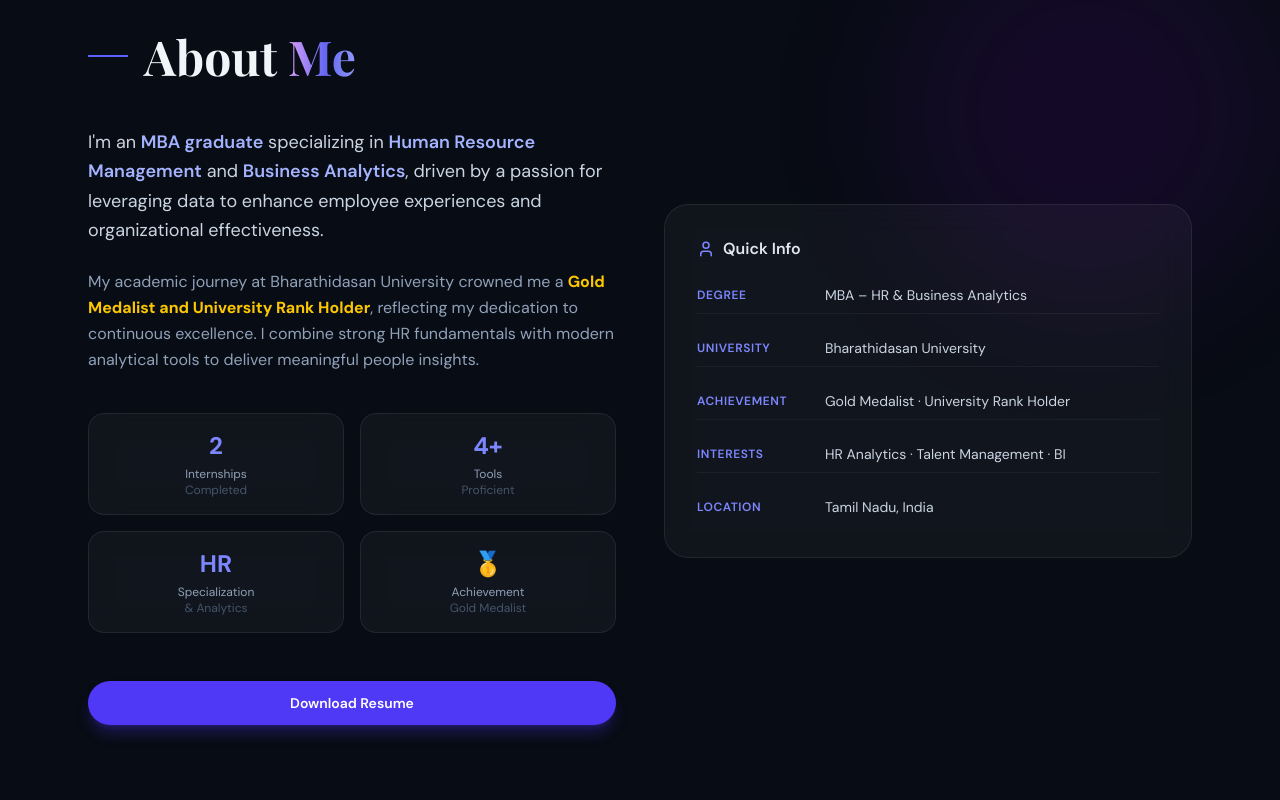
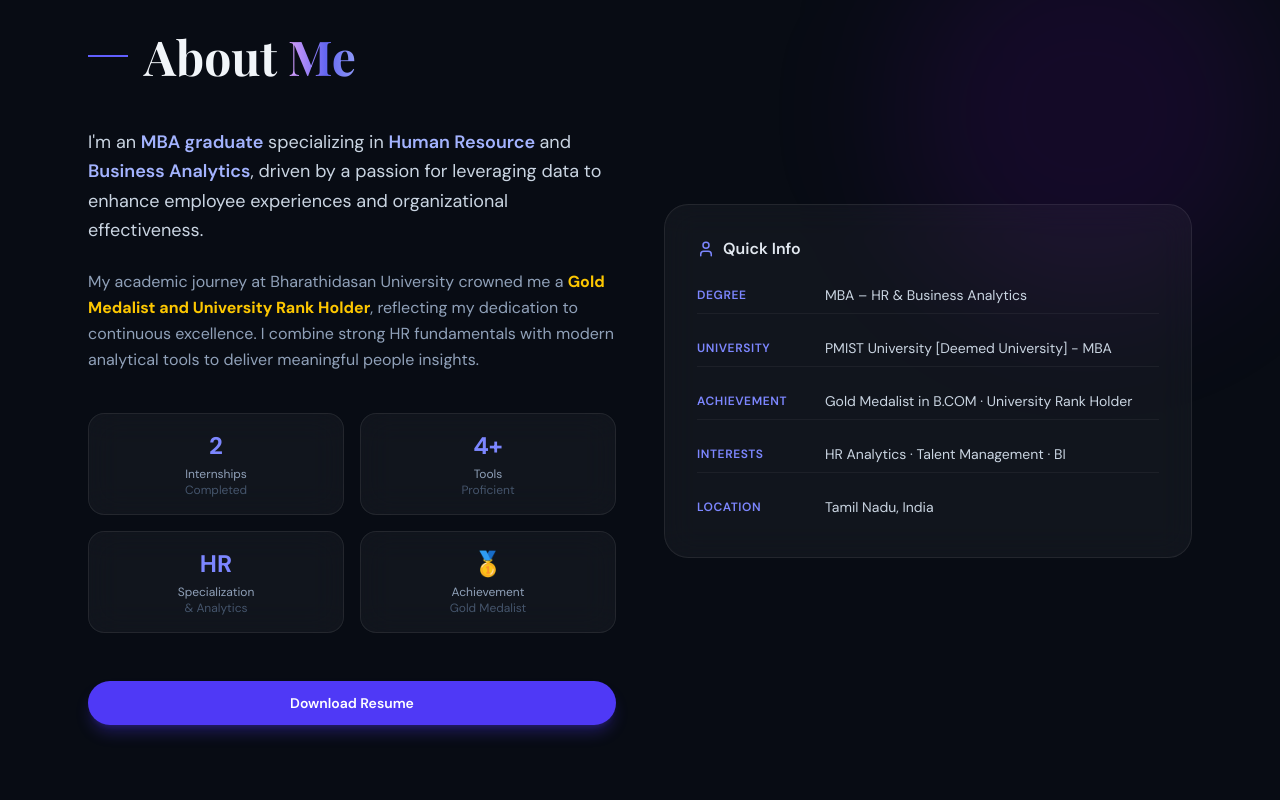
Before and after one commit to RakkeshIT/portfolio-vaishali, a React (Vite) app: page / in a window 1280 px wide. Shown: the part 880-1680 px from the top of the page. Built offline with nearby package versions, Linux system fonts and the light colour scheme; a web font is replaced by a local one.

Commit message:
refactor: update academic credentials, profile details, and skill visibility in Hero section

```diff
--- a/src/pages/Hero.jsx
+++ b/src/pages/Hero.jsx
@@ -29,7 +29,7 @@ const ACHIEVEMENTS = [
         org: "Data Patterns & Netaxis IT",
         desc: "Applied analytical thinking to real-world HR operations across 2 internships",
         color: "#10b981",
-        year: "2024",
+        year: "2025 - 2026",
     },
     {
         icon: "💡",
@@ -37,7 +37,7 @@ const ACHIEVEMENTS = [
         org: "Human Resource Management",
         desc: "Dual specialization in HR and Business Analytics with distinction-level performance",
         color: "#ec4899",
-        year: "2023–2024",
+        year: "2024–2026",
     },
 
 ];
@@ -68,7 +68,7 @@ const SKILLS = [
     { name: "Python", icon: <Brain size={22} />, level: 78, color: "#6366f1" },
     { name: "Looker Studio", icon: <TrendingUp size={22} />, level: 80, color: "#06b6d4" },
     { name: "HR Analytics", icon: <Users size={22} />, level: 88, color: "#ec4899" },
-    { name: "SQL", icon: <Database size={22} />, level: 72, color: "#f97316" },
+    // { name: "SQL", icon: <Database size={22} />, level: 72, color: "#f97316" },
     { name: "Communication", icon: <MessageSquare size={22} />, level: 92, color: "#8b5cf6" },
     { name: "Talent Management", icon: <Star size={22} />, level: 85, color: "#14b8a6" },
 ];
@@ -134,7 +134,7 @@ const CERTIFICATIONS = [
 const EDUCATION = [
     {
         degree: "MBA - HR & Business Analytics",
-        college: "Bharathidasan University",
+        college: "PMIST University",
         year: "Aug 2024 – July 2026",
         score: "CGPA: 9.6",
         color: "#6366f1",
@@ -401,7 +401,7 @@ export default function Hero() {
                         <div className="grid lg:grid-cols-2 gap-12 items-center">
                             <div className="space-y-6">
                                 <p className="text-slate-300 text-lg leading-relaxed">
-                                    I'm an <span className="text-indigo-300 font-semibold">MBA graduate</span> specializing in <span className="text-indigo-300 font-semibold">Human Resource Management</span> and <span className="text-indigo-300 font-semibold">Business Analytics</span>, driven by a passion for leveraging data to enhance employee experiences and organizational effectiveness.
+                                    I'm an <span className="text-indigo-300 font-semibold">MBA graduate</span> specializing in <span className="text-indigo-300 font-semibold">Human Resource </span> and <span className="text-indigo-300 font-semibold">Business Analytics</span>, driven by a passion for leveraging data to enhance employee experiences and organizational effectiveness.
                                 </p>
                                 <p className="text-slate-400 leading-relaxed">
                                     My academic journey at Bharathidasan University crowned me a <strong className="text-yellow-400">Gold Medalist and University Rank Holder</strong>, reflecting my dedication to continuous excellence. I combine strong HR fundamentals with modern analytical tools to deliver meaningful people insights.
@@ -427,8 +427,8 @@ export default function Hero() {
                                 </h3>
                                 {[
                                     { label: "Degree", value: "MBA – HR & Business Analytics" },
-                                    { label: "University", value: "Bharathidasan University" },
-                                    { label: "Achievement", value: "Gold Medalist · University Rank Holder" },
+                                    { label: "University", value: "PMIST University [Deemed University] - MBA" },
+                                    { label: "Achievement", value: "Gold Medalist in B.COM · University Rank Holder" },
                                     { label: "Interests", value: "HR Analytics · Talent Management · BI" },
                                     { label: "Location", value: "Tamil Nadu, India" },
                                 ].map(item => (
@@ -447,6 +447,7 @@ export default function Hero() {
                 </div>
             </section>
             {/* Education Section */}
+
             <section
                 id="education"
                 className="py-28 relative overflow-hidden"
```
